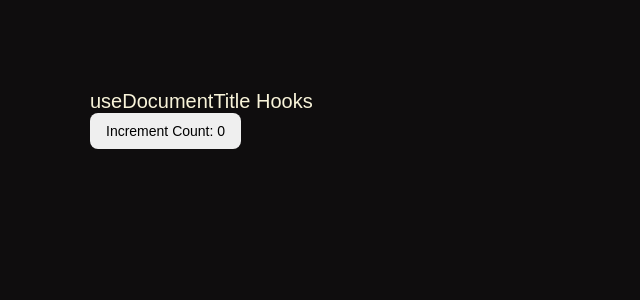
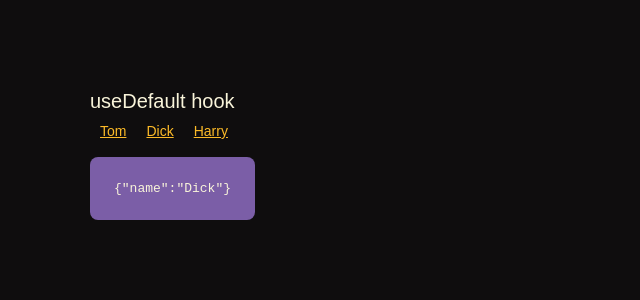
Before and after one commit to codecamp-prem/React-Coding-Interview, a React (Vite) app: page / in a window 1280 px wide. Shown: the top 300 px of the page, without its empty margins (0-640 px from the left). Built offline with nearby package versions, Linux system fonts and the light colour scheme.

Commit message:
default useState hooks

```diff
--- a/src/App.tsx
+++ b/src/App.tsx
@@ -1,9 +1,9 @@
-import DocumentTitle from "./Challanges/DocumentTitle";
+import Default from "./Challanges/Default";
 
 function App() {
   return (
     <>
-      <DocumentTitle />
+      <Default />
     </>
   );
 }
--- /dev/null
+++ b/src/Challanges/Default.tsx
@@ -0,0 +1,43 @@
+import "./common.css";
+import useDefault from "./hooks/useDefault";
+
+const Default = () => {
+  const initialState = { name: "Dick" };
+  const defaultState = { name: "Harry" };
+
+  const [user, setUser] = useDefault(initialState, defaultState);
+
+  return (
+    <div className="container">
+      <section>
+        <h2>useDefault hook</h2>
+        <button
+          title="Sets the value to Tom"
+          className="link"
+          onClick={() => setUser({ name: "Tom" })}
+        >
+          Tom
+        </button>
+        <button
+          title="Sets the value to Dick"
+          className="link"
+          onClick={() => setUser({ name: "Dick" })}
+        >
+          Dick
+        </button>
+        <button
+          title="Sets the value to Harry"
+          className="link"
+          onClick={() => setUser({ name: "Harry" })}
+        >
+          Harry
+        </button>
+        <pre>
+          <code>{JSON.stringify(user)}</code>
+        </pre>
+      </section>
+    </div>
+  );
+};
+
+export default Default;
--- a/src/Challanges/common.css
+++ b/src/Challanges/common.css
@@ -216,6 +216,12 @@ button:disabled,
   padding: 50px;
 }
 
+code {
+  background-color: #7b5ea7;
+  padding: 24px;
+  border-radius: 8px;
+}
+
 dialog {
   position: fixed;
   top: 40px;
@@ -360,6 +366,10 @@ nav button.link {
   padding: 0px;
 }
 
+pre {
+  margin-top: 32px;
+}
+
 .pRuler {
   font-size: 14px;
   margin-bottom: 24px;
--- /dev/null
+++ b/src/Challanges/hooks/useDefault.ts
@@ -0,0 +1,37 @@
+import { useState } from "react";
+
+type FuncParaProps = {
+  name: string;
+};
+/*
+const useDefault = (
+  initialVal: FuncParaProps,
+  defaultVal: FuncParaProps
+): [FuncParaProps, React.Dispatch<React.SetStateAction<FuncParaProps>>] => {
+  const [state, setState] = useState(initialVal);
+
+  if (typeof state === "undefined" || state === null) {
+    return [defaultVal, setState];
+  }
+  return [state, setState];
+};
+*/
+// or
+const useDefault = (initialVal: FuncParaProps, defaultVal: FuncParaProps) => {
+  const [state, setState] = useState(initialVal);
+
+  if (typeof state === "undefined" || state === null) {
+    return [defaultVal, setState] as const;
+  }
+  return [state, setState] as const;
+};
+export default useDefault;
+
+/* React's useState  type definition
+function useState<S>(
+  initialState: S | (() => S),
+): [S, Dispatch<SetStateAction<S>>]
+
+they have a return type that is an array with explicit types. So rather than an array of elements that can be one of two types, it's explicitly an array with two elements where the first is the type of state and the second is a Dispatch SetStateAction for that type of state.
+
+*/
```
